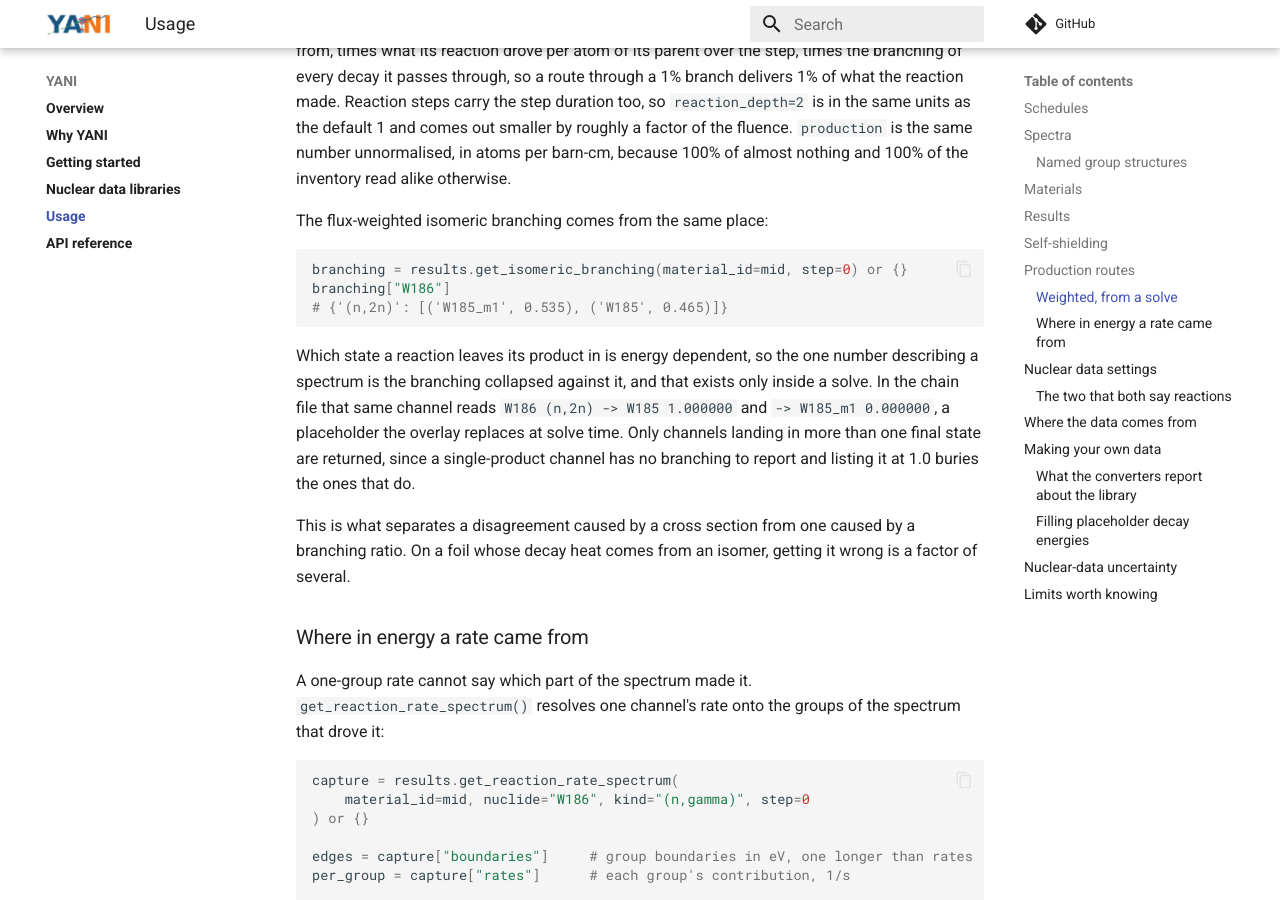
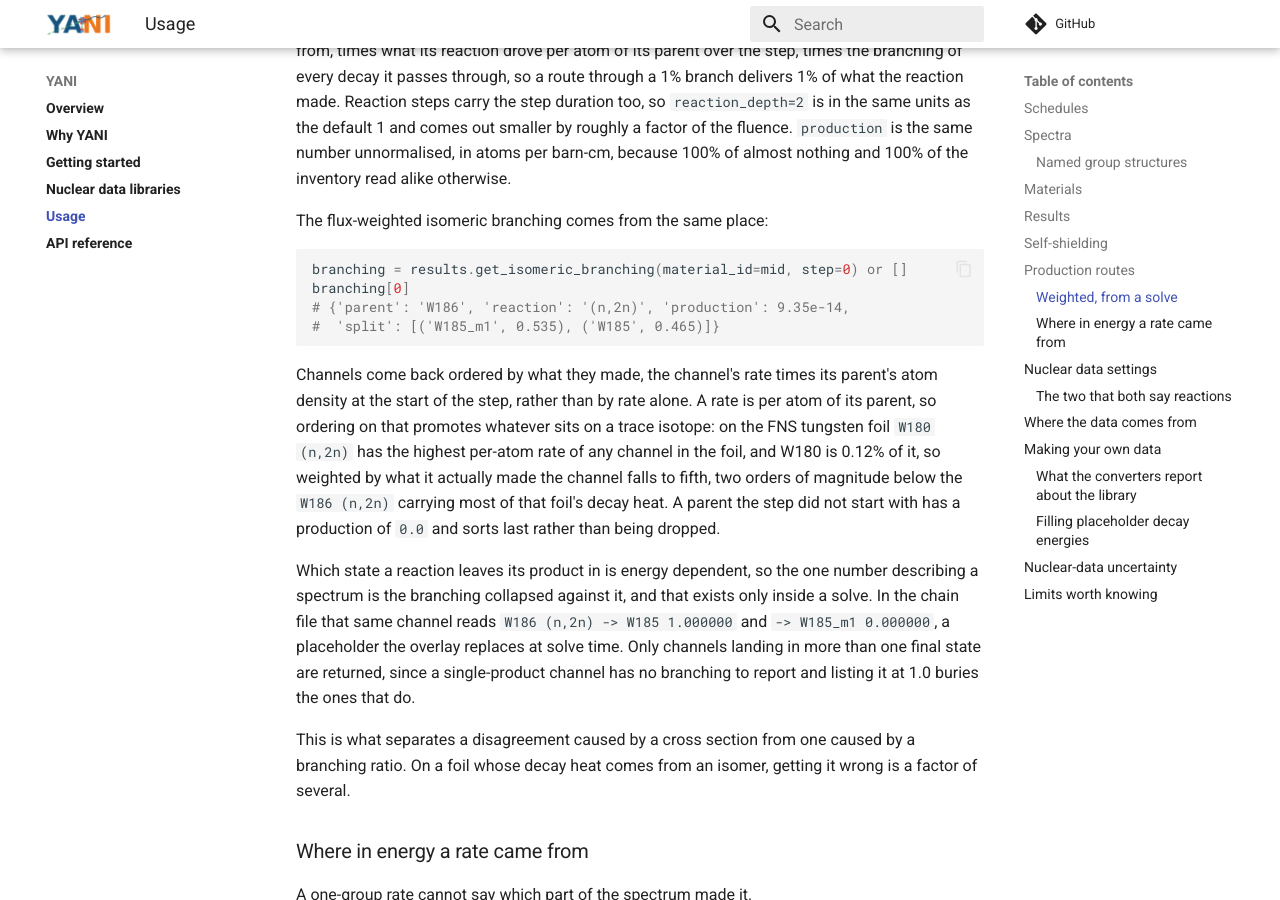
Before and after one commit to fusion-neutronics/yani, an MkDocs documentation site: the page built from docs/usage.md, in a window 1280 px wide and 900 px high, scrolled down 8350 px. Built offline with MkDocs 1.6.1 and Material for MkDocs 9.7.7, drawn with Linux system fonts in a browser that asks for light colours; comment, search, counter and statistics services are not loaded.

Commit message:
Document get_isomeric_branching as it now returns
It became a list of channels ordered by production rather than a dict
keyed by parent, so the usage page's example subscripted it with a
nuclide name and printed a shape that no longer exists. The example
reads the first entry, and the prose says what the ordering is and why
it is not the per-atom rate: on the FNS tungsten foil W180 (n,2n) has
the highest rate of any channel in the foil and W180 is 0.12% of it.

````diff
--- a/docs/usage.md
+++ b/docs/usage.md
@@ -417,10 +417,20 @@ The flux-weighted isomeric branching comes from the same place:
 
 <!-- doctest: skip -->
 ```python
-branching = results.get_isomeric_branching(material_id=mid, step=0) or {}
-branching["W186"]
-# {'(n,2n)': [('W185_m1', 0.535), ('W185', 0.465)]}
+branching = results.get_isomeric_branching(material_id=mid, step=0) or []
+branching[0]
+# {'parent': 'W186', 'reaction': '(n,2n)', 'production': 9.35e-14,
+#  'split': [('W185_m1', 0.535), ('W185', 0.465)]}
 ```
+
+Channels come back ordered by what they made, the channel's rate times its
+parent's atom density at the start of the step, rather than by rate alone. A
+rate is per atom of its parent, so ordering on that promotes whatever sits on a
+trace isotope: on the FNS tungsten foil `W180 (n,2n)` has the highest per-atom
+rate of any channel in the foil, and W180 is 0.12% of it, so weighted by what it
+actually made the channel falls to fifth, two orders of magnitude below the
+`W186 (n,2n)` carrying most of that foil's decay heat. A parent the step did not
+start with has a production of `0.0` and sorts last rather than being dropped.
 
 Which state a reaction leaves its product in is energy dependent, so the one
 number describing a spectrum is the branching collapsed against it, and that
````
